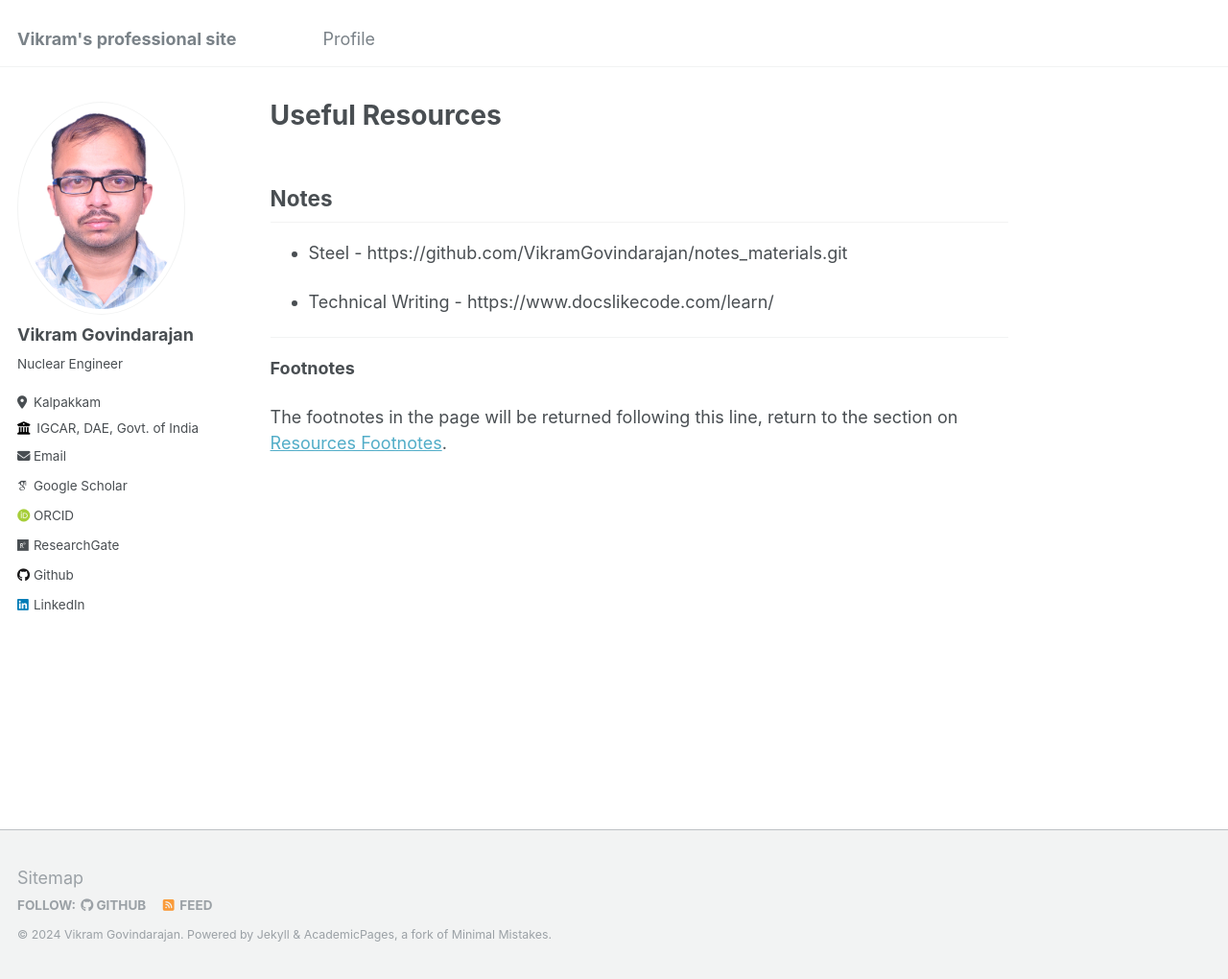
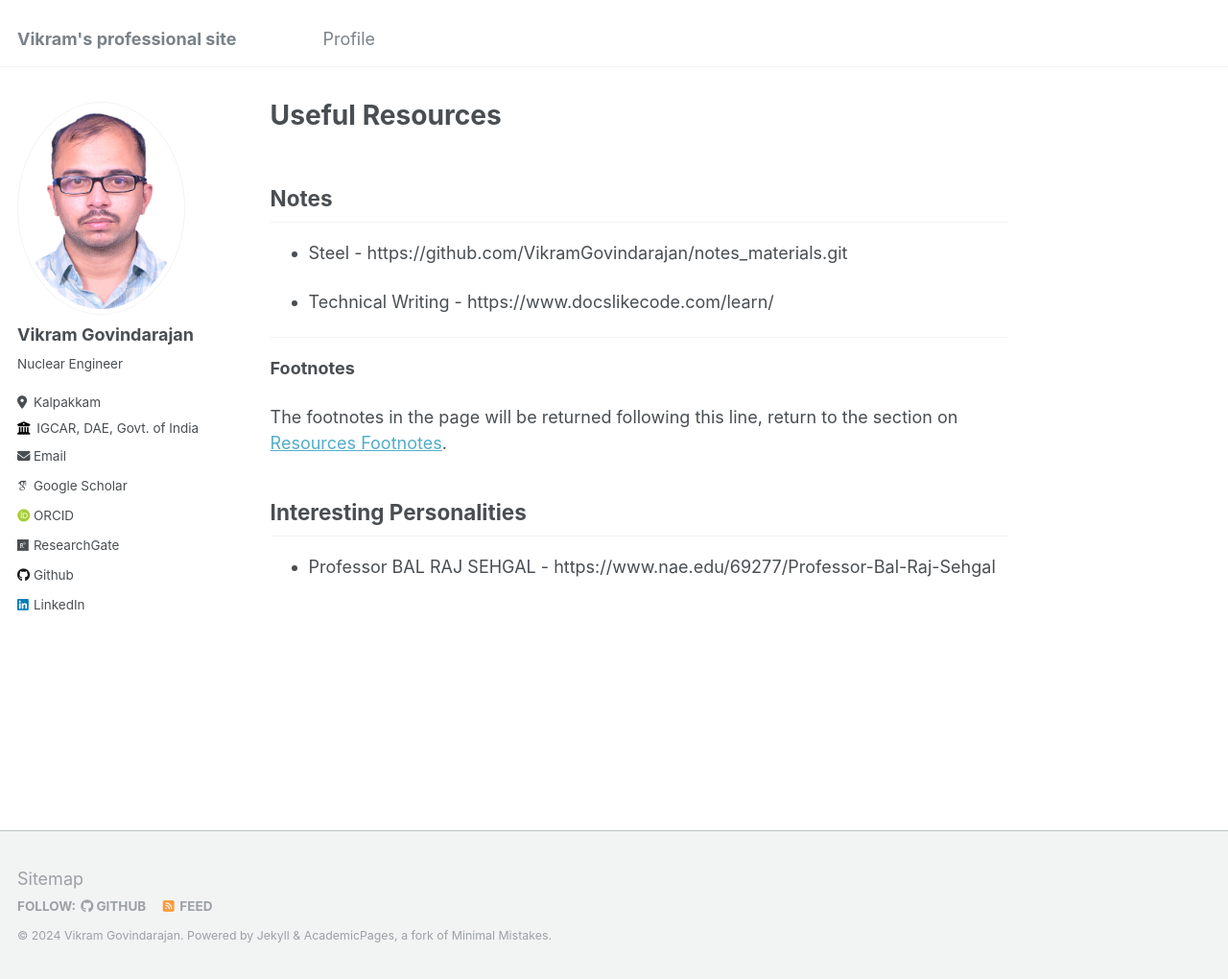
Before and after one commit to VikramGovindarajan/vikramgovindarajan.github.io, a Jekyll site: the page built from _pages/resources.md, in a window 1280 px wide and 1020 px high. Shown: the whole window at 96% size. Built offline with Jekyll 4.4.1, drawn with Linux system fonts in a browser that asks for light colours; some web fonts are replaced.

Commit message:
add a section ## Interesting Personalities

```diff
--- a/_pages/resources.md
+++ b/_pages/resources.md
@@ -16,3 +16,7 @@ redirect_from:
 **Footnotes**
 
 The footnotes in the page will be returned following this line, return to the section on <a href="#footnotes">Resources Footnotes</a>.
+
+## Interesting Personalities
+
+ - Professor BAL RAJ SEHGAL - https://www.nae.edu/69277/Professor-Bal-Raj-Sehgal
```
